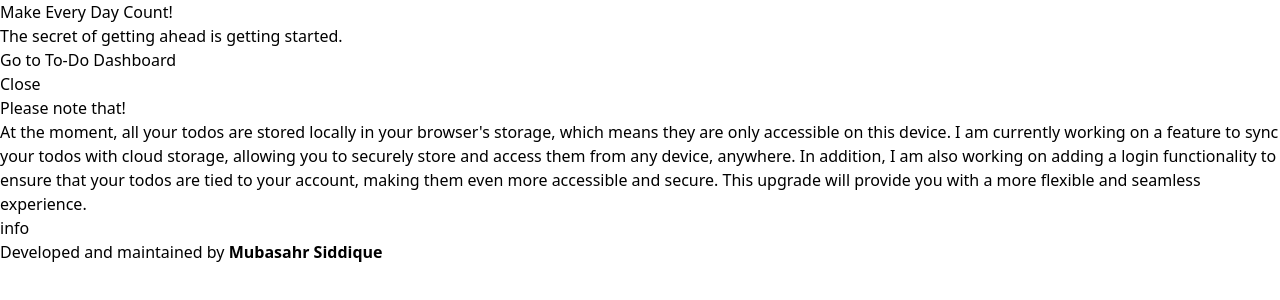
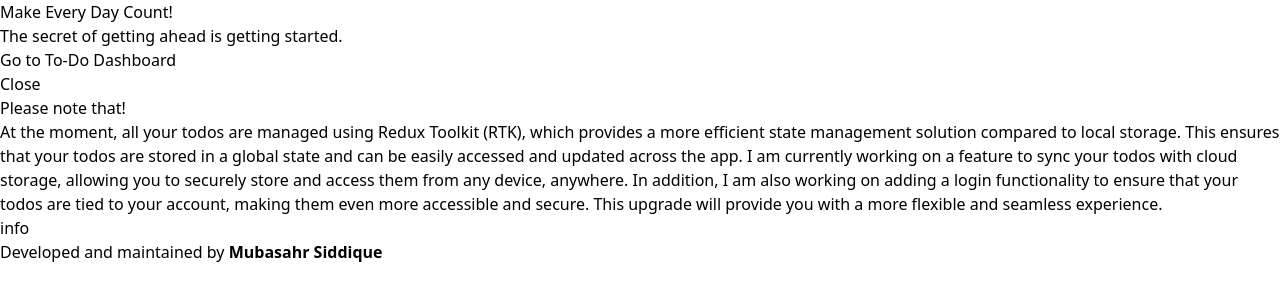
Before and after one commit to mubashar-mizA/repoTodo, a React (Vite) app: page / in a window 1280 px wide. Both pictures are taken after a click on the element "info". Shown: the top 300 px of the page. Built offline with nearby package versions, Linux system fonts and the light colour scheme.

Commit message:
update the info section

```diff
--- a/src/components/landing.jsx
+++ b/src/components/landing.jsx
@@ -31,7 +31,7 @@ const Landing = () => {
                         }
                     >Close</div>
                     <h2 className="md:text-3xl md:p-2 p-3 font-bold">Please note that!</h2>
-                    <p className="md:p-2 px-3">At the moment, all your todos are stored locally in your browser's storage, which means they are only accessible on this device. I am currently working on a feature to sync your todos with cloud storage, allowing you to securely store and access them from any device, anywhere. In addition, I am also working on adding a login functionality to ensure that your todos are tied to your account, making them even more accessible and secure. This upgrade will provide you with a more flexible and seamless experience.</p>
+                    <p className="md:p-2 px-3">At the moment, all your todos are managed using Redux Toolkit (RTK), which provides a more efficient state management solution compared to local storage. This ensures that your todos are stored in a global state and can be easily accessed and updated across the app. I am currently working on a feature to sync your todos with cloud storage, allowing you to securely store and access them from any device, anywhere. In addition, I am also working on adding a login functionality to ensure that your todos are tied to your account, making them even more accessible and secure. This upgrade will provide you with a more flexible and seamless experience.</p>
                 </div> : ''
             }
             <div className="absolute md:bottom-20 bottom-4 md:right-20 right-5 md:text-xl text-sm border rounded-full md:p-2 p-3 hover:cursor-pointer"
@@ -40,12 +40,12 @@ const Landing = () => {
                         setShowNote((preVal) => !preVal)
                     }
                 }
-                >
-                    info</div>
+            >
+                info</div>
 
-                <div>
-                    <h1>Developed and maintained by <b>Mubasahr Siddique</b></h1>
-                </div>
+            <div>
+                <h1>Developed and maintained by <b>Mubasahr Siddique</b></h1>
+            </div>
         </div>
 
     );
```
